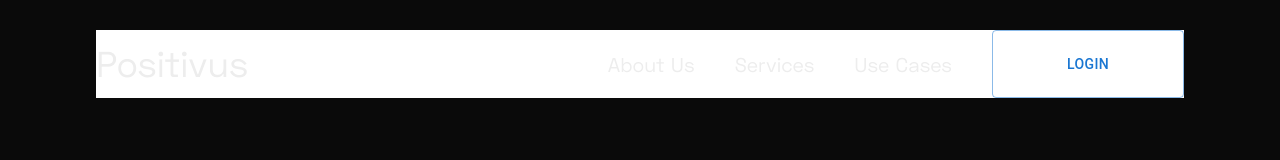
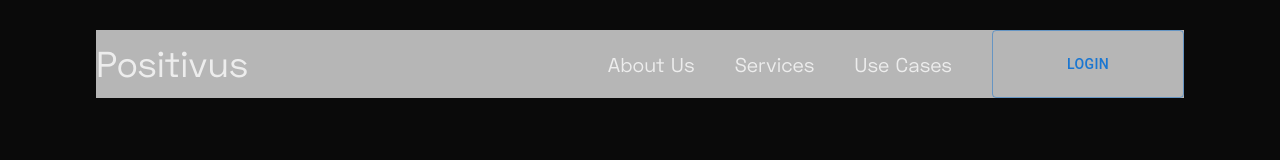
Before and after one commit to MarceloRodriguesOliveira/dev-service-hub, a Next.js app: page / in a window 1280 px wide. Shown: the top 160 px of the page. Built offline with nearby package versions, Linux system fonts and the light colour scheme.

Commit message:
style: create footer

```diff
--- /dev/null
+++ b/app/components/footer/footer.tsx
@@ -0,0 +1,15 @@
+import CodeIcon from "@mui/icons-material/Code";
+
+export default function Footer() {
+  return (
+    <footer className="w-full border-greyed border-t-2 mt-20 text-center py-10 flex flex-col items-center justify-center gap-5">
+      <div className="flex items-center justify-center gap-3">
+        <CodeIcon />
+        <h4 className="text-2xl">DevServiceHub</h4>
+      </div>
+      <p className="text-sm">
+        © 2025 <strong>DevServiceHub</strong>. Todos os direitos reservados.
+      </p>
+    </footer>
+  );
+}
--- a/app/components/navbar/navbar.tsx
+++ b/app/components/navbar/navbar.tsx
@@ -20,7 +20,7 @@ export default function Navbar() {
     setMenu(open);
   };
   return (
-    <header className="bg-white w-full h-10 md:h-[68px] mt-[30px] mb-[70px] z-10 sticky top-0">
+    <header className="bg-white/70 w-full h-10 md:h-[68px] mt-[30px] mb-[70px] z-10 sticky top-0">
       <nav className="w-full h-full flex justify-between items-center font-grotesk  ">
         <div className="flex items-center text-4xl h-full">
           <Link href="/" className=" h-full flex items-center">
@@ -69,12 +69,10 @@ export default function Navbar() {
         onClose={() => toggleMenu(false)}
       >
         <div className="w-64 p-4">
-          {/* Botão de Fechar */}
           <IconButton onClick={() => toggleMenu(false)} className="mb-4">
             <CloseIcon />
           </IconButton>
 
-          {/* Itens do menu */}
           <List>
             {["About Us", "Services", "Use Cases"].map((text) => (
               <ListItem component="button" key={text}>
--- a/app/page.tsx
+++ b/app/page.tsx
@@ -3,9 +3,11 @@ import LandingPageHeader from "./components/header/LandingPageHeader";
 import ServiceSection from "./components/servicesection/ServiceSection";
 import CallToActionSection from "./components/calltoaction/callToActionSection";
 import WorkingProcessSection from "./components/workingprocess/workingProcessSection";
+import Footer from "./components/footer/footer";
 
 export default function Home() {
   return (
+    <div>
       <div className="min-h-screen px-4 md:px-16 xl:px-24">
         <Navbar />
         <main className="flex flex-col gap-[100px] row-start-2 items-center sm:items-start">
@@ -22,7 +24,8 @@ export default function Home() {
             <CallToActionSection />
           </section>
         </main>
-      <footer className="w-full bg-greyed mt-20">footer aqui</footer>
+      </div>
+      <Footer />
     </div>
   );
 }
```
Lines whose indentation alone changed are shown as unchanged.
